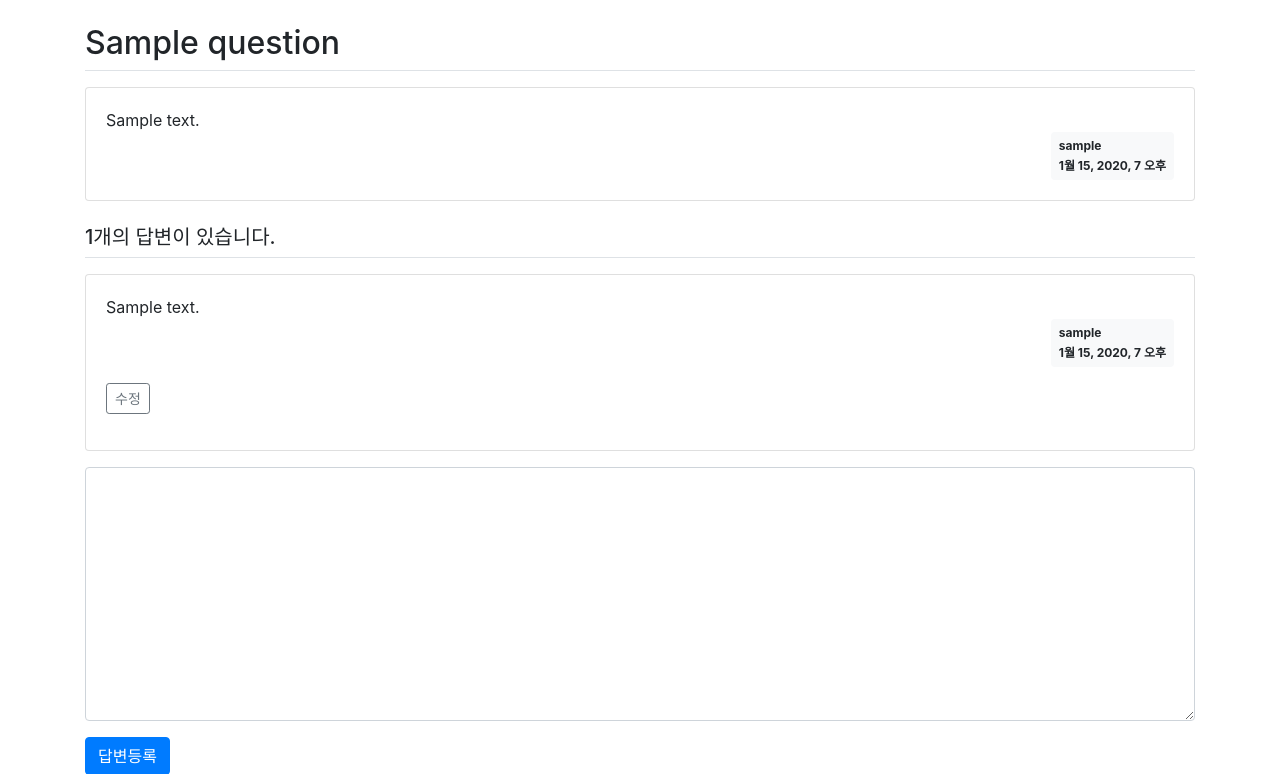
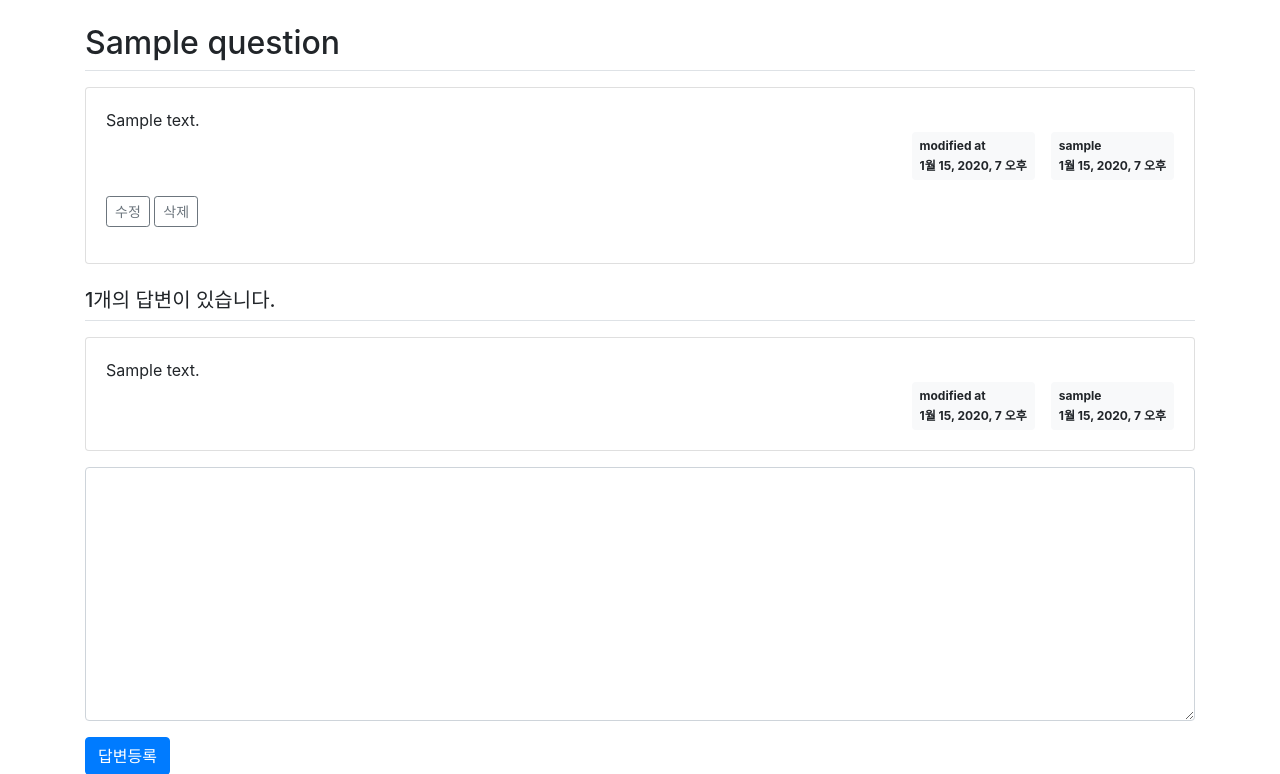
Before and after one commit to HiImYong/djangoSample, a Django app: page /pybo/1/ in a window 1280 px wide. Shown: the part 57-831 px from the top of the page. Run offline with Django 3.2, Linux system fonts and the light colour scheme; a user stored in the database is signed in; tables that the repository leaves empty hold one stand-in row (values such as "Sample post"); some libraries are stand-ins or nearby versions.

Commit message:
3-9까지 진행

```diff
--- a/common/urls.py
+++ b/common/urls.py
@@ -10,4 +10,5 @@ urlpatterns = [
     # common 디렉토리에서 login.html 파일을 참조하겠다.
     path('logout/', auth_views.LogoutView.as_view(), name='logout'),
     path('signup/', views.signup, name='signup'),
+
 ]
--- a/config/settings.py
+++ b/config/settings.py
@@ -38,7 +38,7 @@ INSTALLED_APPS = [
     'django.contrib.sessions',
     'django.contrib.messages',
     'django.contrib.staticfiles',
-    'pybo.apps.PyboConfig',
+    'pybo.apps.PyboConfig',  # 디렉토리.앱스파일안의.컨피그이름
 
 ]
 
@@ -50,6 +50,7 @@ MIDDLEWARE = [
     'django.contrib.auth.middleware.AuthenticationMiddleware',
     'django.contrib.messages.middleware.MessageMiddleware',
     'django.middleware.clickjacking.XFrameOptionsMiddleware',
+
 ]
 
 ROOT_URLCONF = 'config.urls'
@@ -69,6 +70,7 @@ TEMPLATES = [
         },
     },
 ]
+
 
 WSGI_APPLICATION = 'config.wsgi.application'
 
--- a/pybo/admin.py
+++ b/pybo/admin.py
@@ -1,5 +1,6 @@
 from django.contrib import admin
 from .models import Question
+
 
 
 class QuestionAdmin(admin.ModelAdmin):
--- a/pybo/apps.py
+++ b/pybo/apps.py
@@ -1,6 +1,6 @@
 from django.apps import AppConfig
 
 
-class PyboConfig(AppConfig):
+class PyboConfig(AppConfig):  #config.settings.py의 INSTALLED APP 에 기록됨
     default_auto_field = 'django.db.models.BigAutoField'
     name = 'pybo'
--- a/pybo/urls.py
+++ b/pybo/urls.py
@@ -1,4 +1,6 @@
 from django.urls import path
+from django.urls import include, path
+
 
 from . import views
 
@@ -13,5 +15,5 @@ urlpatterns = [
     # url 'pybo:question_modify' question.id URL이 추가되었으므로 pybo/urls.py에 다음처럼 URL매핑을 추가한다.
     path('question/modify/<int:question_id>/', views.question_modify, name='question_modify'),
     path('index2/', views.index2, name='index2'),
-
+    path('question/delete/<int:question_id>/', views.question_delete, name='question_delete'),
 ]
--- a/pybo/views.py
+++ b/pybo/views.py
@@ -183,3 +183,15 @@ def generate_random_data():
 def index2(request):
     generate_random_data()
     return JsonResponse({'status : 200'})
+
+@login_required(login_url='common:login')
+def question_delete(request, question_id):
+    """
+    pybo 질문삭제
+    """
+    question = get_object_or_404(Question, pk=question_id)
+    if request.user != question.author:
+        messages.error(request, '삭제권한이 없습니다')
+        return redirect('pybo:detail', question_id=question.id)
+    question.delete()
+    return redirect('pybo:index')
--- a/templates/base.html
+++ b/templates/base.html
@@ -27,5 +27,14 @@
 <script src="{% static 'jquery-3.6.0.min.js' %}"></script>
 <!-- Bootstrap JS -->
 <script src="{% static 'bootstrap.min.js' %}"></script>
+
+<!-- 자바스크립트 Start
+  jQuery 자바스크립트를 작성하기 위해서는 jQuery 라이브러리를 먼저 로드해야 하기 때문이다.
+  base.html을 상속하는 템플릿은 jQuery 라이브러리를 신경쓸 필요없이
+  { block script }{ endblock } 블록에 jQuery 자바스크립트를 작성하면 된다.-->
+{% block script %}
+{% endblock %}
+<!-- 자바스크립트 End -->
+
 </body>
 </html>
--- a/templates/pybo/question_detail.html
+++ b/templates/pybo/question_detail.html
@@ -18,11 +18,27 @@
         <div class="card-body">
             <div class="card-text" style="white-space: pre-line;">{{ question.content }}</div>
             <div class="d-flex justify-content-end">
+                {% if question.modify_date %}
+                <div class="badge badge-light p-2 text-left mx-3">
+                    <div class="mb-2">modified at</div>
+                    <div>{{ question.modify_date }}</div>
+                </div>
+                {% endif %}
                 <div class="badge badge-light p-2 text-left"> <!--답변 템플릿-->
                     <div class="mb-2">{{ question.author.username }}</div>
                     <div>{{ question.create_date }}</div>
                 </div>
             </div>
+            {% if request.user == question.author %}
+            <!--수정 버튼은 로그인한 사용자와 글쓴이가 동일한 경우에만 노출되도록 { if request.user == question.author }을 적용-->
+
+            <div class="my-3">
+                <a href="{% url 'pybo:question_modify' question.id  %}"
+                   class="btn btn-sm btn-outline-secondary">수정</a>
+                <a href="#" class="delete btn btn-sm btn-outline-secondary"
+                   data-uri="{% url 'pybo:question_delete' question.id  %}">삭제</a>
+            </div>
+            {% endif %}
         </div>
     </div>
     <h5 class="border-bottom my-3 py-2">{{question.answer_set.count}}개의 답변이 있습니다.</h5>
@@ -31,18 +47,18 @@
         <div class="card-body">
             <div class="card-text" style="white-space: pre-line;">{{ answer.content }}</div>
             <div class="d-flex justify-content-end">
+                {% if answer.modify_date %}
+                <div class="badge badge-light p-2 text-left mx-3">
+                    <div class="mb-2">modified at</div>
+                    <div>{{ answer.modify_date }}</div>
+                </div>
+                {% endif %}
                 <div class="badge badge-light p-2 text-left"> <!--답변 템플릿-->
                     <div class="mb-2">{{ answer.author.username }}</div>
                     <div>{{ answer.create_date }}</div>
                 </div>
             </div>
-            {% if request.user == question.author %}
-            <!--수정 버튼은 로그인한 사용자와 글쓴이가 동일한 경우에만 노출되도록 { if request.user == question.author }을 적용-->
-            <div class="my-3">
-                <a href="{% url 'pybo:question_modify' question.id  %}"
-                   class="btn btn-sm btn-outline-secondary">수정</a>
-            </div>
-            {% endif %}
+
         </div>
     </div>
     {% endfor %}
@@ -70,6 +86,20 @@
     </form>
 </div>
 
+{% endblock %}
+
+{% block script %}
+<script type='text/javascript'>
+$(document).ready(function(){
+    $(".delete").on('click', function() {
+        if(confirm("정말로 삭제하시겠습니까?")) {
+            location.href = $(this).data('uri');
+        }
+    });
+});
+
+
+</script>
 {% endblock %}
 
 
```
Also changed, not shown: config/urls.py (+6 -1 lines), pybo/models.py (line endings or trailing spaces).
